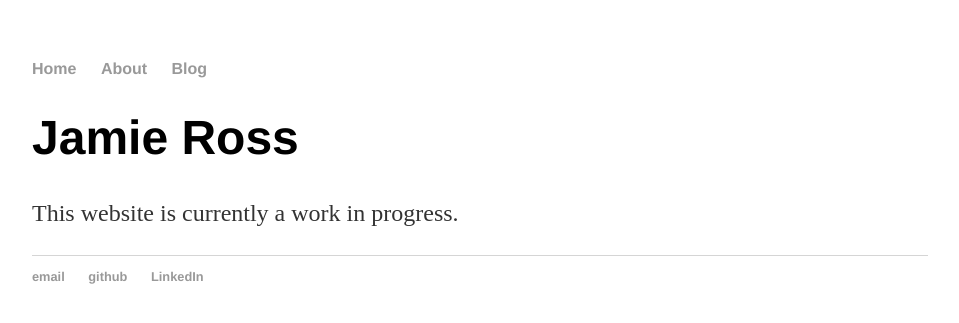
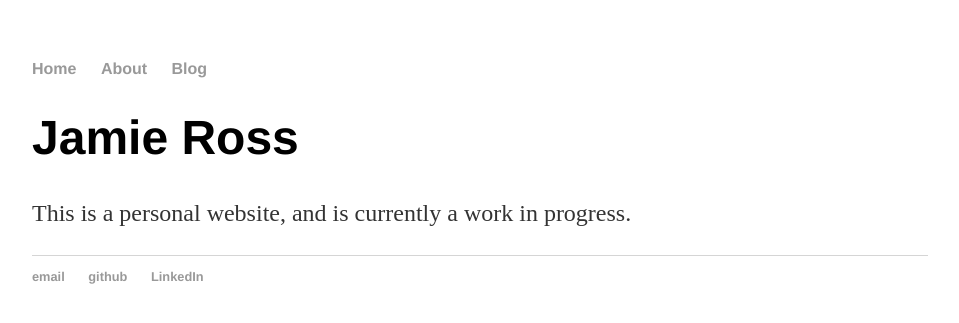
Before and after one commit to thejamesross/thejamesross.github.io, a Jekyll site: the page built from About/index.html, in a window 1280 px wide. Shown: the top 323 px of the page, without its empty margins (160-1119 px from the left). Built offline with Jekyll 4.4.1, drawn with Linux system fonts in a browser that asks for light colours.

Commit message:
Revising Changes

```diff
--- a/About/index.html
+++ b/About/index.html
@@ -1,30 +1,8 @@
-<!DOCTYPE html>
-<html>
-	<head>
-		<title>Hank Quinlan, Horrible Cop</title>
-		<!-- link to main stylesheet -->
-		<link rel="stylesheet" type="text/css" href="/css/main.css">
-	</head>
-	<body>
-		<nav>
-    		<ul>
-        		<li><a href="/">Home</a></li>
-	        	<li><a href="/about">About</a></li>
-        		<li><a href="/blog">Blog</a></li>
-    		</ul>
-		</nav>
-		<div class="container">
-    		<div class="blurb">
-        		<h1>Jamie Ross</h1>
-				<p>This website is currently a work in progress.</p>
-    		</div><!-- /.blurb -->
-		</div><!-- /.container -->
-		<footer>
-    		<ul>
-        		<li><a href="mailto:jamie-ross@live.com">email</a></li>
-        		<li><a href="https://github.com/thejamesross">github</a></li>
-				<li><a href="https://www.linkedin.com/in/jamieross225">LinkedIn</a></li>
-			</ul>
-		</footer>
-	</body>
-</html>
+---
+layout: default
+title: Jamie Ross
+---
+<div class="blurb">
+	<h1>Jamie Ross</h1>
+	<p>This is a personal website, and is currently a work in progress.</p>
+</div><!-- /.blurb -->
--- a/_config.yml
+++ b/_config.yml
@@ -1,2 +1,3 @@
 name: Jamie Ross
 markdown: kramdown
+permalink: /blog/:year/:month/:day/:title
```
Also changed, not shown: Blog/atom.xml (added, +27 -0 lines), Blog/index.html (added, +11 -0 lines), _layouts/post.html (added, +9 -0 lines), _posts/2017-01-02-Site-Launch.md (added, +7 -0 lines).
